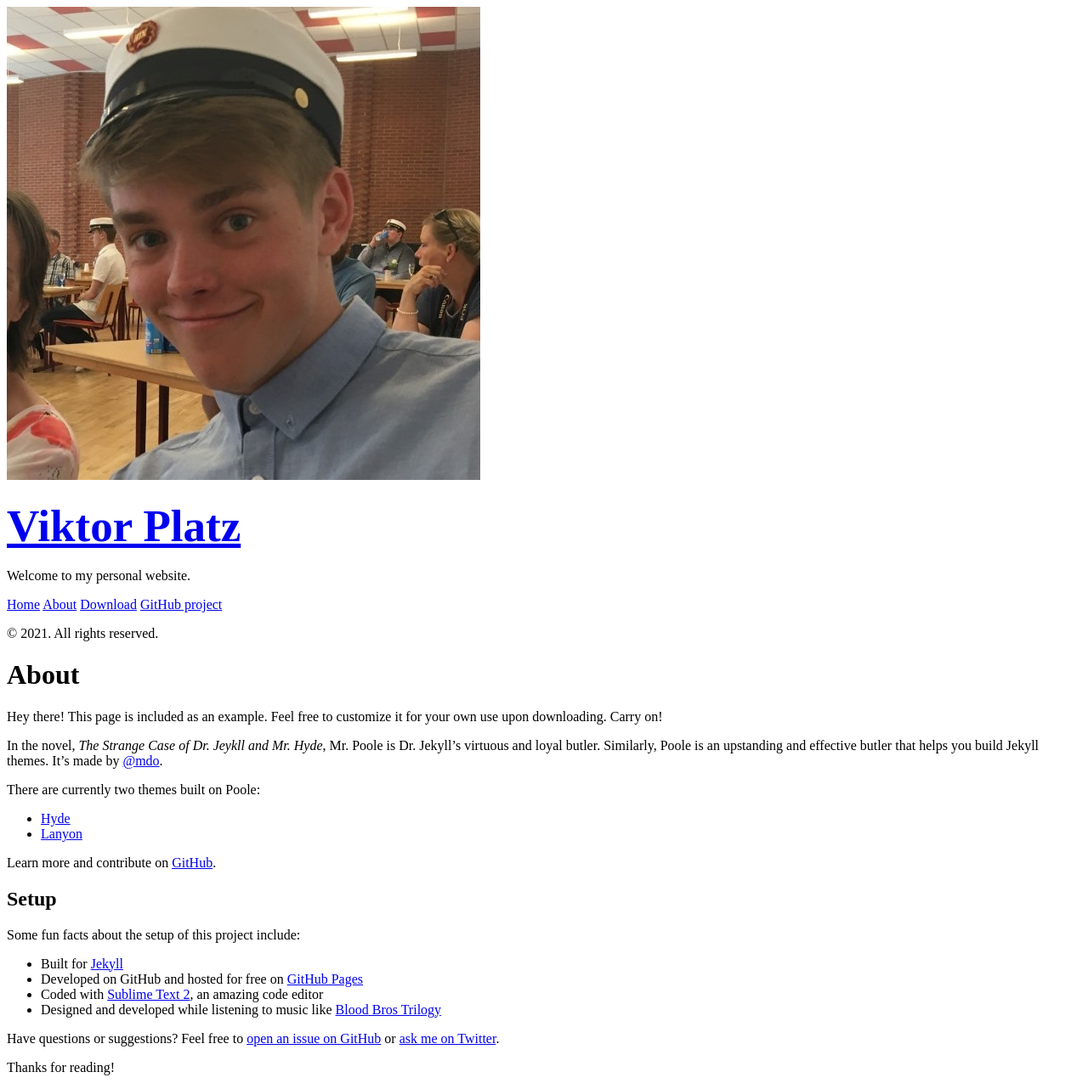
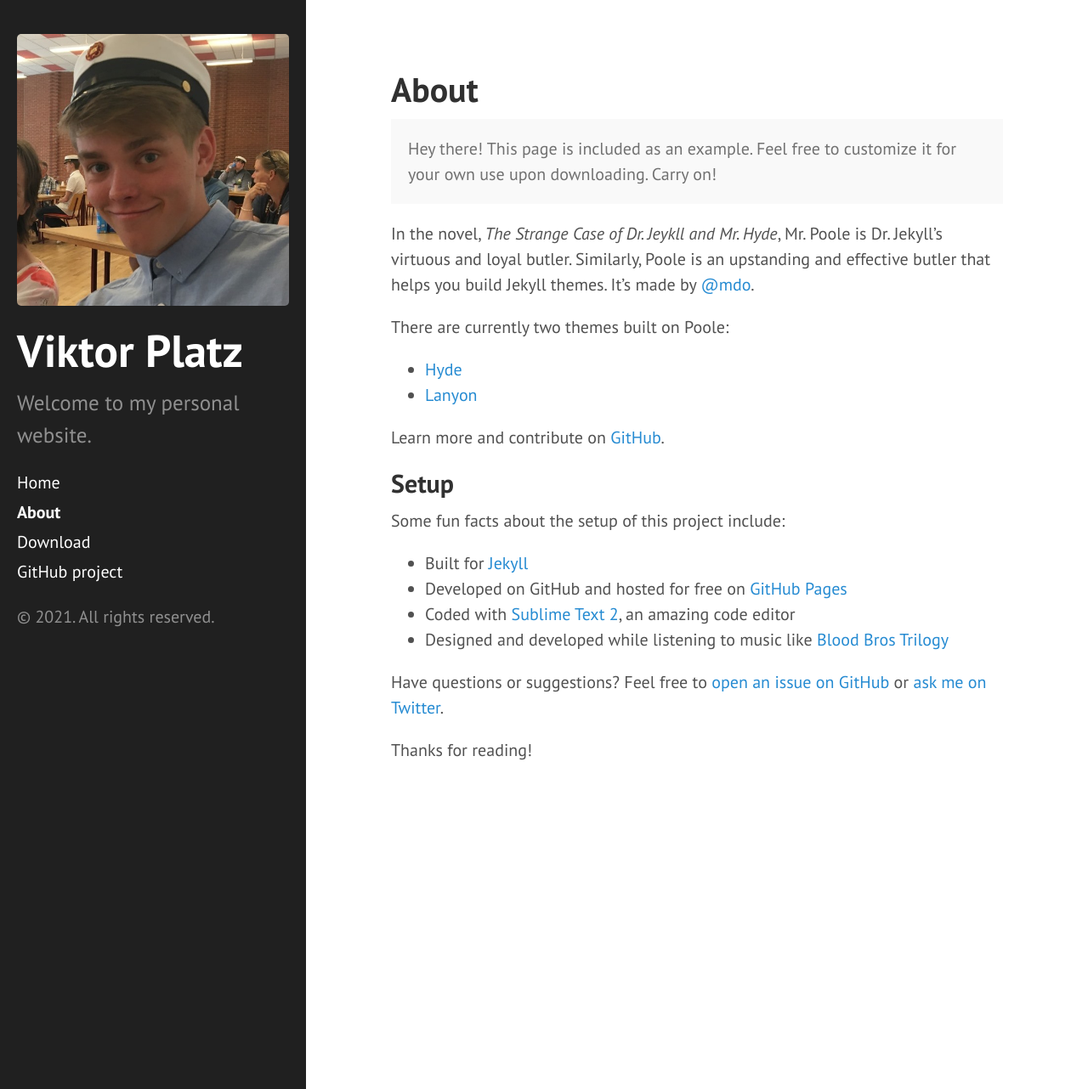
Before and after one commit to ViktorPlatz/redviktor.github.io, a Jekyll site: the page built from about.md, in a window 1280 px wide and 1282 px high. Shown: the whole window at 85% size. Built offline with Jekyll 4.4.1, drawn with Linux system fonts in a browser that asks for light colours; Markdown is read by kramdown in place of the engine named in the settings.

Commit message:
Update head.html

```diff
--- a/_includes/head.html
+++ b/_includes/head.html
@@ -15,9 +15,9 @@
   </title>
 
   <!-- CSS -->
-  <link rel="stylesheet" href="{{ / }}public/css/poole.css">
-  <link rel="stylesheet" href="{{ / }}public/css/syntax.css">
-  <link rel="stylesheet" href="{{ / }}public/css/hyde.css">
+  <link rel="stylesheet" href="/public/css/poole.css">
+  <link rel="stylesheet" href="/public/css/syntax.css">
+  <link rel="stylesheet" href="/public/css/hyde.css">
   <link rel="stylesheet" href="http://fonts.googleapis.com/css?family=PT+Sans:400,400italic,700|Abril+Fatface">
 
   <!-- Icons -->
```
